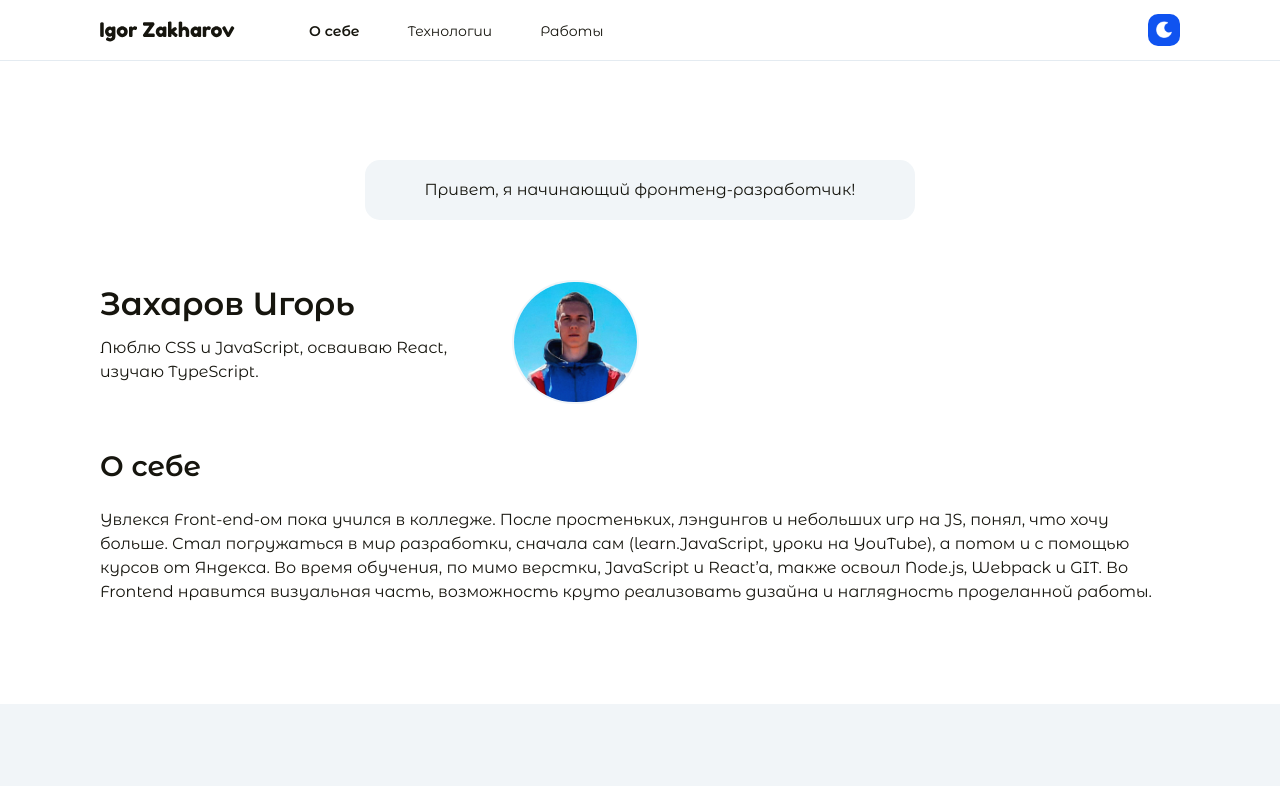
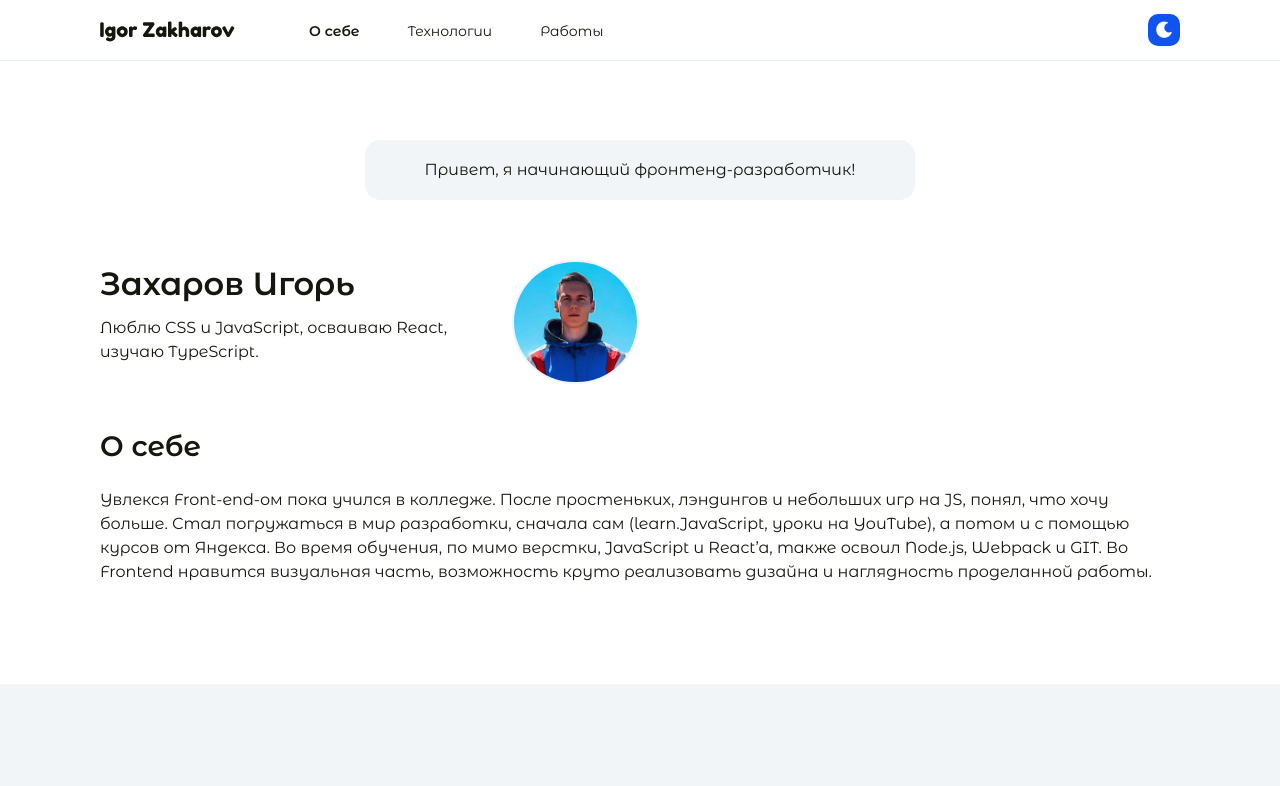
Before and after one commit to IgorZakharov211/zakharov-igor, a React (Create React App) app: page / in a window 1280 px wide. Shown: the top 786 px of the page. Built offline with nearby package versions, Linux system fonts and the light colour scheme.

Commit message:
feat: change margin

```diff
--- a/src/components/app/App.scss
+++ b/src/components/app/App.scss
@@ -3,7 +3,7 @@
 
 .app {
   width: 100%;
-  padding: 80px 0 0 0;
+  padding: 60px 0 0 0;
   background-color: $primaryColor;
 
 
```
